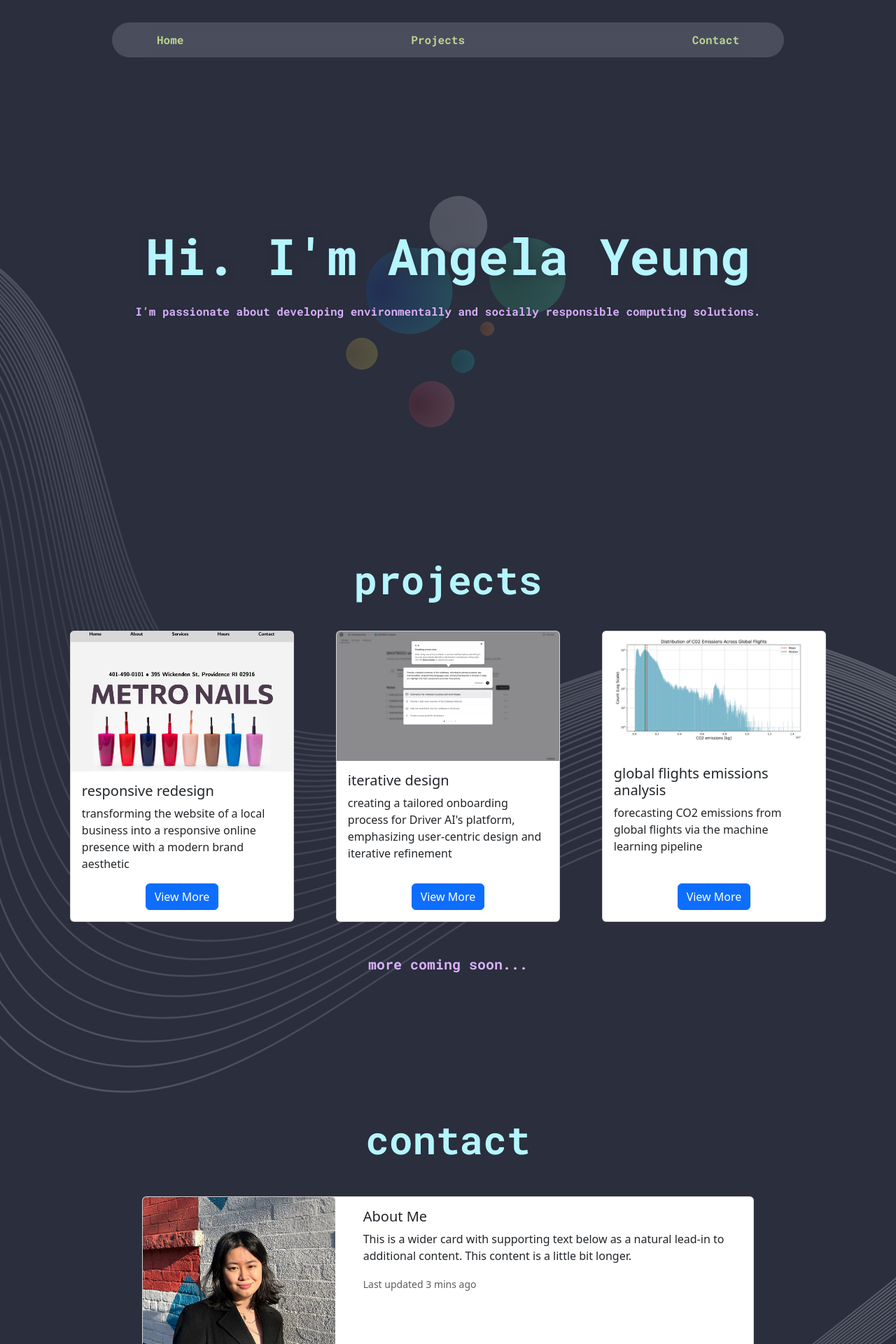
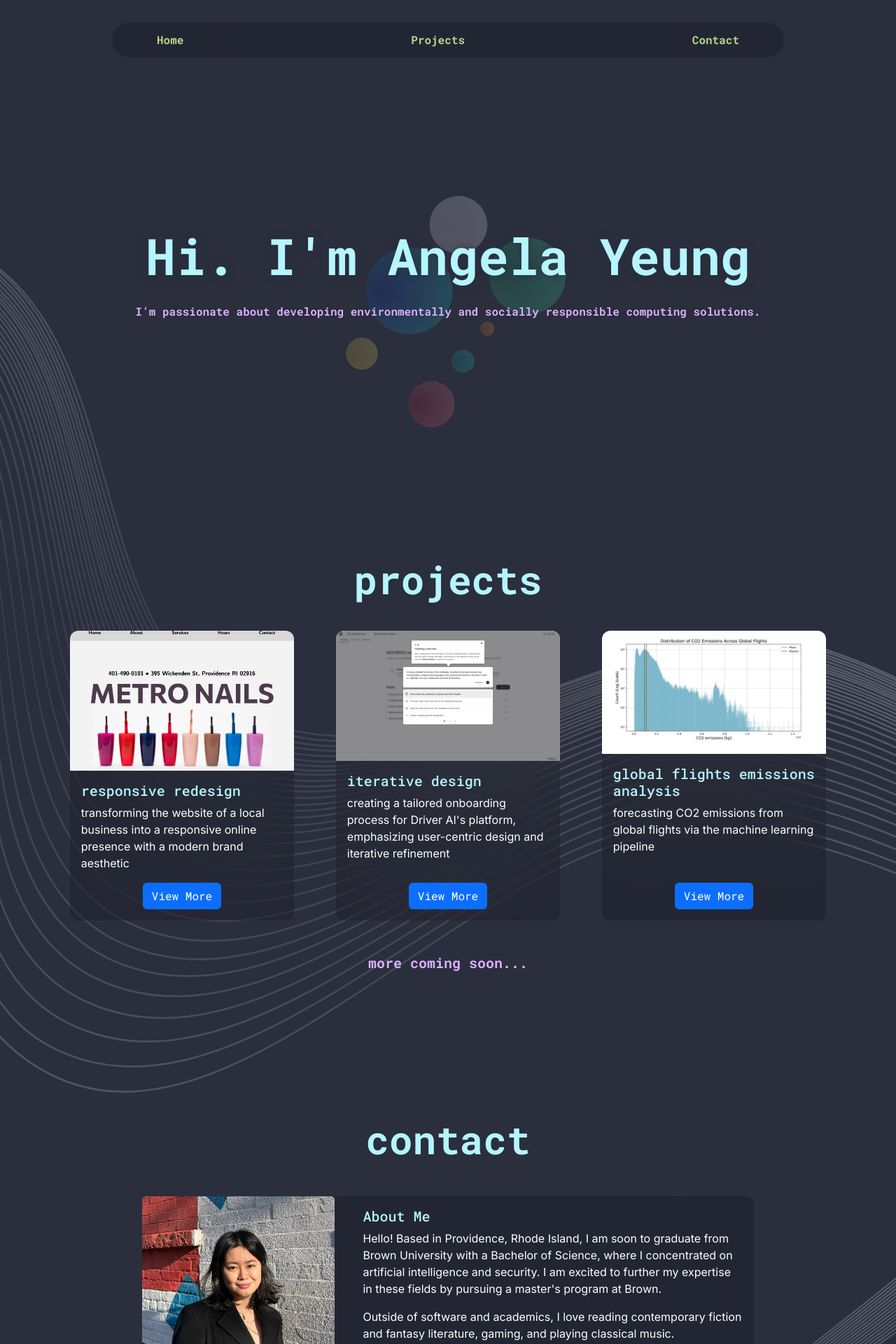
Before and after one commit to angelay1006/portfolio, a React (Create React App) app: page / in a window 1280 px wide. Shown: the top 1920 px of the page at 70% size. Built offline with nearby package versions, Linux system fonts and the light colour scheme.

Commit message:
about me

```diff
--- a/src/components/Contact.css
+++ b/src/components/Contact.css
@@ -1,4 +1,6 @@
-
+.card-text {
+    font-family: 'Inter';
+}
 
 .display-4.text-center.mb-5 {
     font-family: 'Roboto Mono', monospace;
--- a/src/components/Contact.jsx
+++ b/src/components/Contact.jsx
@@ -22,8 +22,8 @@ const Contact = () => {
                     <div class="col-md-8">
                         <div class="card-body">
                             <h5 class="card-title"> About Me </h5>
-                            <p class="card-text">This is a wider card with supporting text below as a natural lead-in to additional content. This content is a little bit longer.</p>
-                            <p class="card-text"><small class="text-muted">Last updated 3 mins ago</small></p>
+                            <p class="card-text">Hello! Based in Providence, Rhode Island, I am soon to graduate from Brown University with a Bachelor of Science, where I concentrated on artificial intelligence and security. I am excited to further my expertise in these fields by pursuing a master's program at Brown. </p>
+                            <p class="card-text">Outside of software and academics, I love reading contemporary fiction and fantasy literature, gaming, and playing classical music. </p>
                         </div>
                     </div>
                 </div>
--- a/src/components/NavBar.css
+++ b/src/components/NavBar.css
@@ -5,8 +5,8 @@
 .navbar-custom {
     width: 75%;
     border-radius: 50px;
-    background-color: rgba(201, 205, 218, 0.2); /* this doesn't affect child */
-    backdrop-filter: blur(20px);
+    background-color: rgba(11, 11, 14, 0.2); /* this doesn't affect child */
+    backdrop-filter: blur(100px);
     margin: 0 auto;
     position: relative;
     z-index: 0;
--- a/src/components/Projects.css
+++ b/src/components/Projects.css
@@ -15,12 +15,26 @@
     max-width: 90%;
     height: 100%;
     margin: auto;
+    border-radius: 0.75rem;
+    border: none;
+    background-color: rgba(11, 11, 14, 0.2);
+    backdrop-filter: blur(50px);
+    font-family: 'Roboto Mono', monospace;
+    color:white;
+
 }
+
+.card-title {
+    color: #B5F5FD;
+}
+
 
 .card-img-top {
     object-fit: cover;
     width: 100;
     height: 25vh;
+    border-top-left-radius: 0.75rem;
+    border-top-right-radius: 0.75rem;
 }
 
 .card-body {
```
